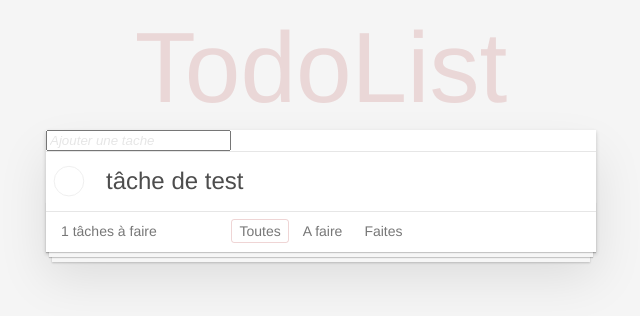
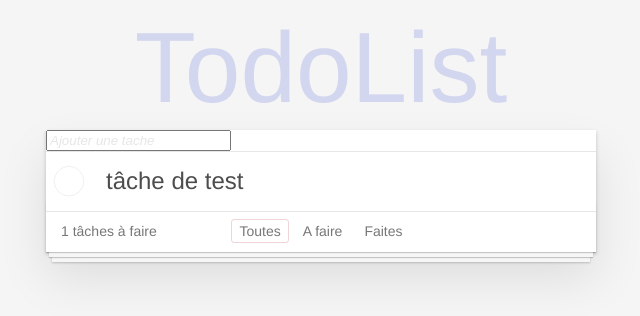
Before and after one commit to TangoAlphaN/todolist, a Vue app: page / in a window 1280 px wide. Shown: the top 316 px of the page, without its empty margins (319-959 px from the left). Built offline with nearby package versions, Linux system fonts and the light colour scheme.

Commit message:
Update todos.css

```diff
--- a/src/components/todos.css
+++ b/src/components/todos.css
@@ -74,7 +74,7 @@ body {
     font-size: 100px;
     font-weight: 100;
     text-align: center;
-    color: rgba(175, 47, 47, 0.15);
+    color: rgba(22, 38, 211, 0.15);
     -webkit-text-rendering: optimizeLegibility;
     -moz-text-rendering: optimizeLegibility;
     text-rendering: optimizeLegibility;
```
